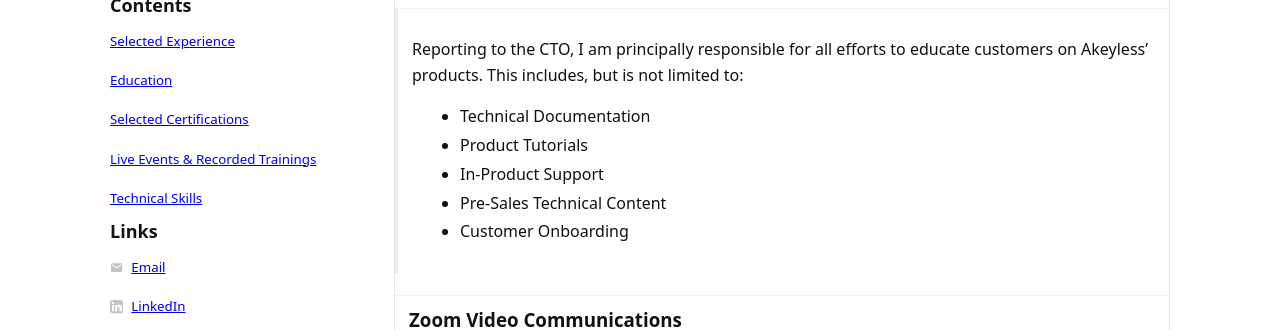
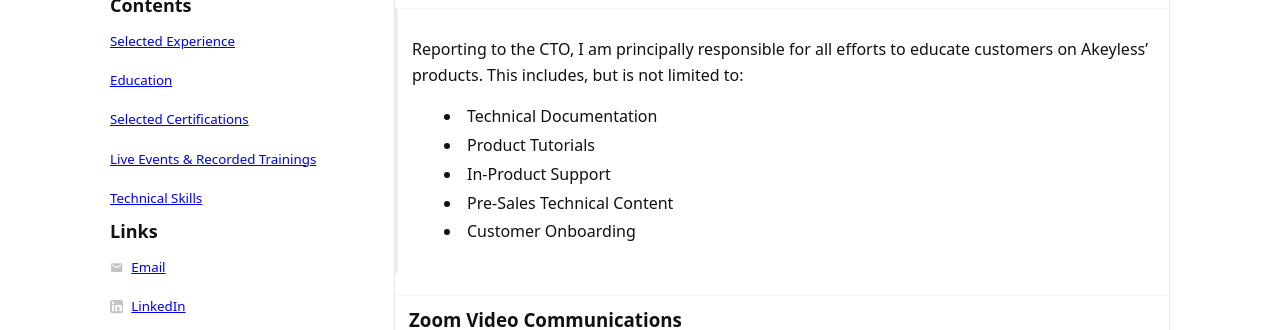
Before and after one commit to hasherwi/hasherwi.github.io, a Jekyll site: the page built from index.md, in a window 1280 px wide. Shown: the part 232-562 px from the top of the page. Built offline with Jekyll 4.4.1, drawn with Linux system fonts in a browser that asks for light colours.

Commit message:
Fix bullet positioning in blockquotes to stay inside bordered sections
Co-authored-by: hasherwi <70494788+hasherwi@users.noreply.github.com>

```diff
--- a/assets/css/style.css
+++ b/assets/css/style.css
@@ -121,6 +121,12 @@ body {
     border-left: 3px solid #eee;
 }
 
+/* Fix bullet positioning in blockquotes to keep them inside the box */
+.content blockquote ul {
+    padding-left: 2em;
+    list-style-position: inside;
+}
+
 /* Add space between sentences/paragraphs */
 .content blockquote br + br {
     margin-top: 1.5em; /* extra space between sentence blocks */
```
